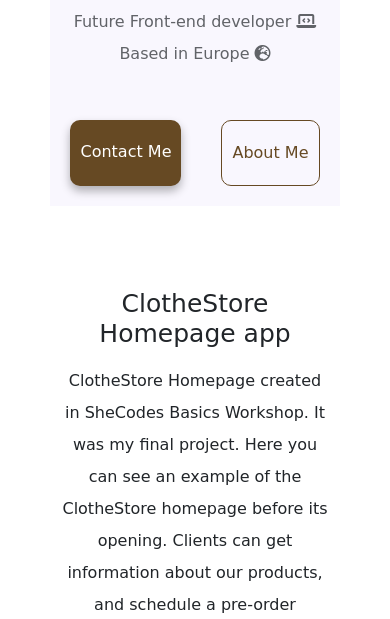
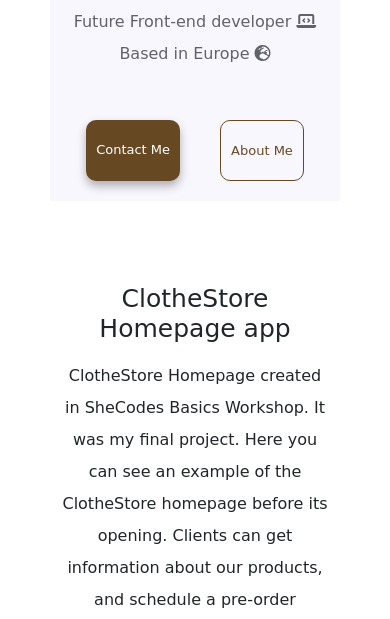
Before and after one commit to anateresavasques/Final-homework, a website: page index.html in a window 390 px wide. Shown: the part 225-844 px from the top of the page. Drawn offline with nearby package versions, Linux system fonts and the light colour scheme; a web font is replaced by a local one.

Commit message:
Update style.css

```diff
--- a/style.css
+++ b/style.css
@@ -142,6 +142,16 @@
     text-align: center;
   }
 
+  .primary-link {
+    text-align: center;
+    font-size: 13px;
+  }
+
+  .secondary-link {
+    text-align: center;
+    font-size: 13px;
+  }
+
   .project-link {
     display: block;
     text-align: center;
```
